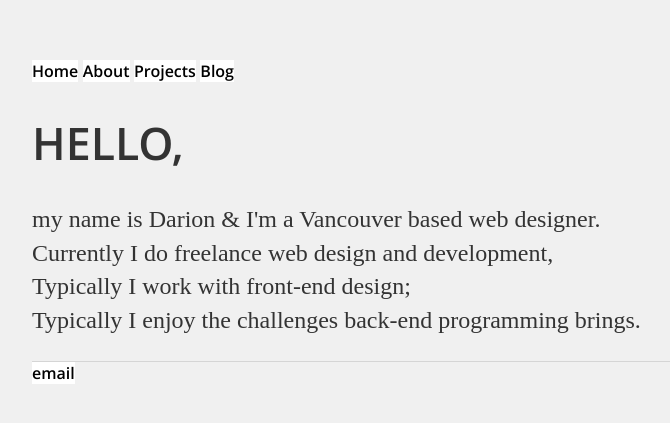
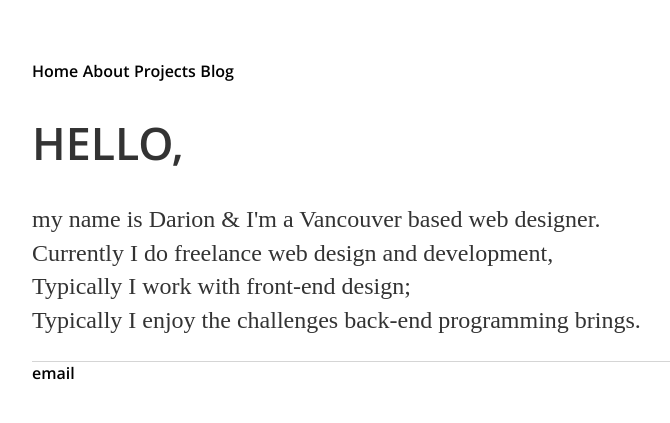
Before and after one commit to cosmicpepper/cosmicpepper.github.io, a Jekyll site: the page built from index.html, in a window 1280 px wide. Shown: the top 423 px of the page, without its empty margins (160-830 px from the left). Built offline with Jekyll 4.4.1, drawn with Linux system fonts in a browser that asks for light colours.

Commit message:
Update main.css

```diff
--- a/css/main.css
+++ b/css/main.css
@@ -1,6 +1,6 @@
 @charset "utf-8";
 body {
-	background: #F0F0F0;
+
  	color: #333;
 	margin: 60px auto;
 	width: 70%;
```
